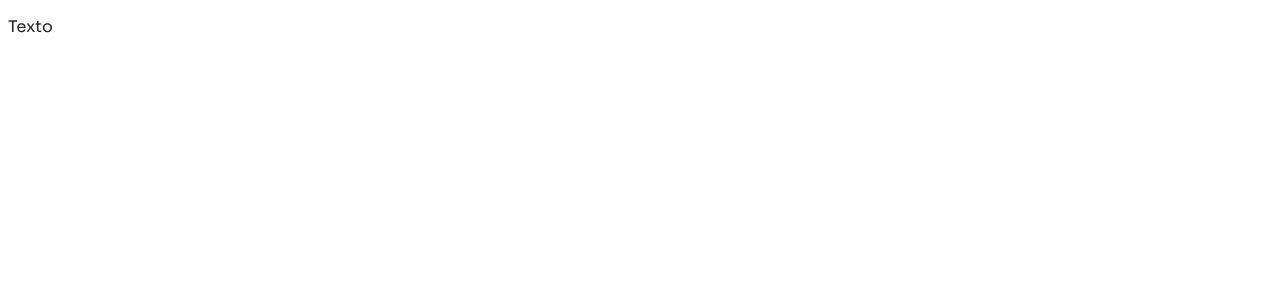
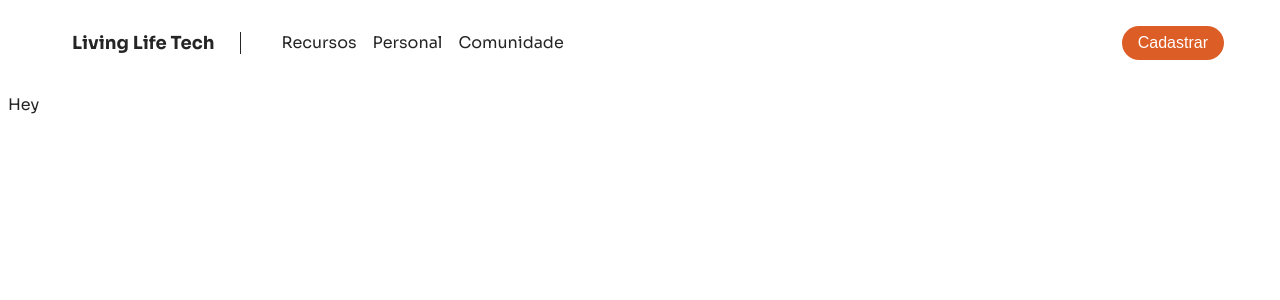
Before and after one commit to Living-Life-PUC/system-livinglifetech, a React (Vite) app: page / in a window 1280 px wide. Shown: the top 300 px of the page. Built offline with nearby package versions, Linux system fonts and the light colour scheme.

Commit message:
feat: iniciando aplicação

```diff
--- a/package.json
+++ b/package.json
@@ -12,6 +12,7 @@
   "dependencies": {
     "react": "^18.3.1",
     "react-dom": "^18.3.1",
+    "react-router-dom": "^6.27.0",
     "sass": "^1.80.4"
   },
   "devDependencies": {
--- a/src/App.tsx
+++ b/src/App.tsx
@@ -1,7 +1,16 @@
+import Navbar from "./components/common/Navbar";
+import { BrowserRouter as Router, Routes, Route } from "react-router-dom";
+import Home from "./pages/Home";
+
 function App() {
   return (
-    <p>Texto</p>
-  )
+    <Router>
+      <Navbar />
+      <Routes>
+        <Route path="/" Component={Home} />
+      </Routes>
+    </Router>
+  );
 }
 
-export default App
+export default App;
--- a/src/assets/_mixins.scss
+++ b/src/assets/_mixins.scss
@@ -2,4 +2,5 @@
     display: flex;
     justify-content: space-between;
     align-items: center;
+    flex-direction: row;
 }
--- /dev/null
+++ b/src/components/common/Button.module.scss
@@ -0,0 +1,10 @@
+@import '../../assets/variables';
+
+.button {
+    background-color: $primary_orange;
+    color: #fff;
+    padding: 0.5rem 1rem;
+    border: 0rem;
+    font-size: 1rem;
+    border-radius: 1.5rem;
+}
--- /dev/null
+++ b/src/components/common/Button.tsx
@@ -0,0 +1,15 @@
+// Importações
+import styles from './Button.module.scss';
+
+// Tipos
+interface ButtonProps {
+    text: string;
+}
+
+function Button({text}: ButtonProps) {
+    return (
+        <button className={styles.button}>{text}</button>
+     );
+}
+
+export default Button;
--- /dev/null
+++ b/src/components/common/Navbar.module.scss
@@ -0,0 +1,34 @@
+@import "../../assets/variables";
+@import "../../assets/mixins";
+
+.navbar {
+  padding-left: 3rem;
+  padding-right: 3rem;
+  @include flex-center;
+
+  .navbar_title {
+    @include flex-center;
+
+    h4 {
+      width: fit-content;
+      font-size: 1.125rem;
+      padding: 0rem 1.625rem 0rem 1rem;
+      border-right: solid #252525 1px;
+      cursor: pointer;
+    }
+
+    ul {
+      @include flex-center;
+      list-style: none;
+      gap: 1rem;
+      font-size: 1rem;
+      cursor: pointer;
+
+      li {
+        &:hover {
+          text-decoration: underline;
+        }
+      }
+    }
+  }
+}
--- /dev/null
+++ b/src/components/common/Navbar.tsx
@@ -0,0 +1,22 @@
+// Importações
+import styles from './Navbar.module.scss';
+import Button from "./Button";
+
+function Navbar() {
+    return (
+        <nav className={styles.navbar}>
+            <div className={styles.navbar_title}>
+                <h4>Living Life Tech</h4>
+                <ul>
+                    <li>Recursos</li>
+                    <li>Personal</li>
+                    <li>Comunidade</li>
+                </ul>
+            </div>
+
+            <Button text="Cadastrar"/>
+        </nav>
+     );
+}
+
+export default Navbar;
--- /dev/null
+++ b/src/pages/Home.tsx
@@ -0,0 +1,7 @@
+function Home() {
+    return (
+        <p>Hey</p>
+     );
+}
+
+export default Home;
```
Also changed, not shown: 1 other file (tests, documents, lock files or other folders).
